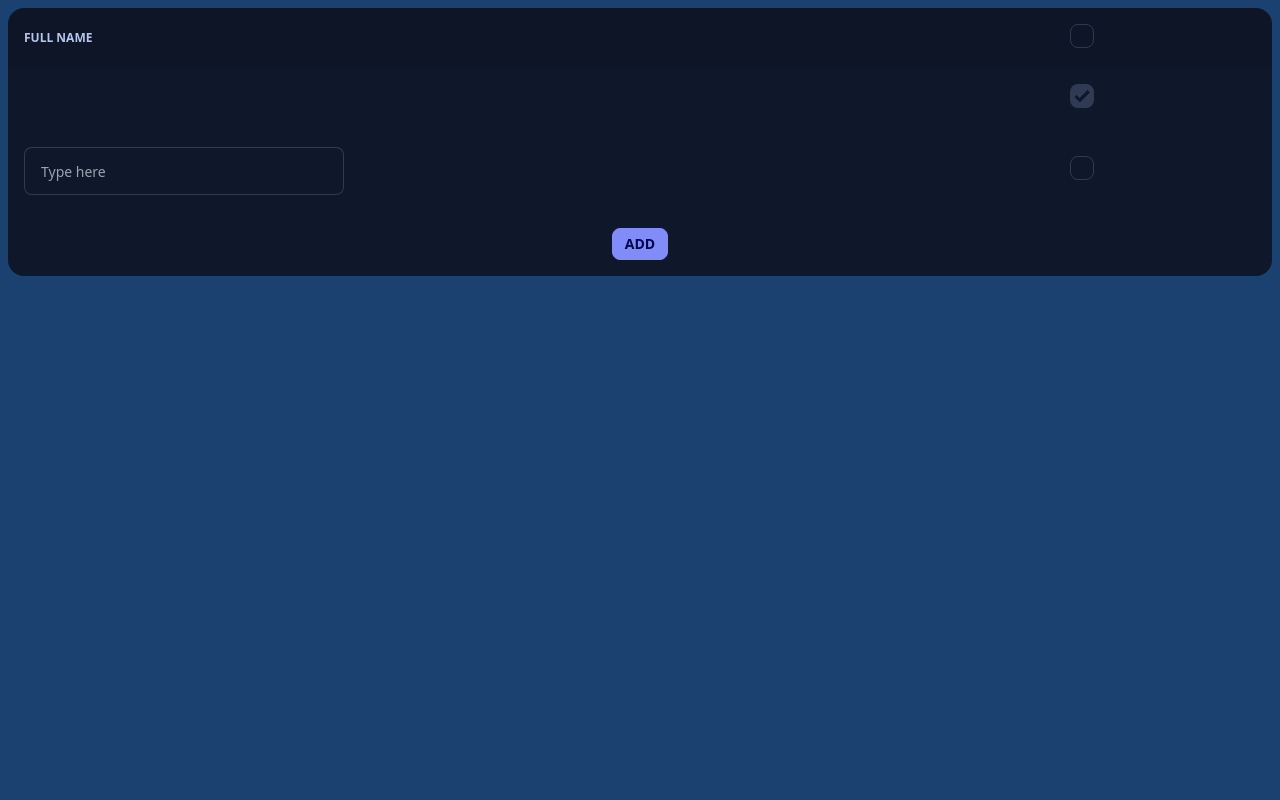
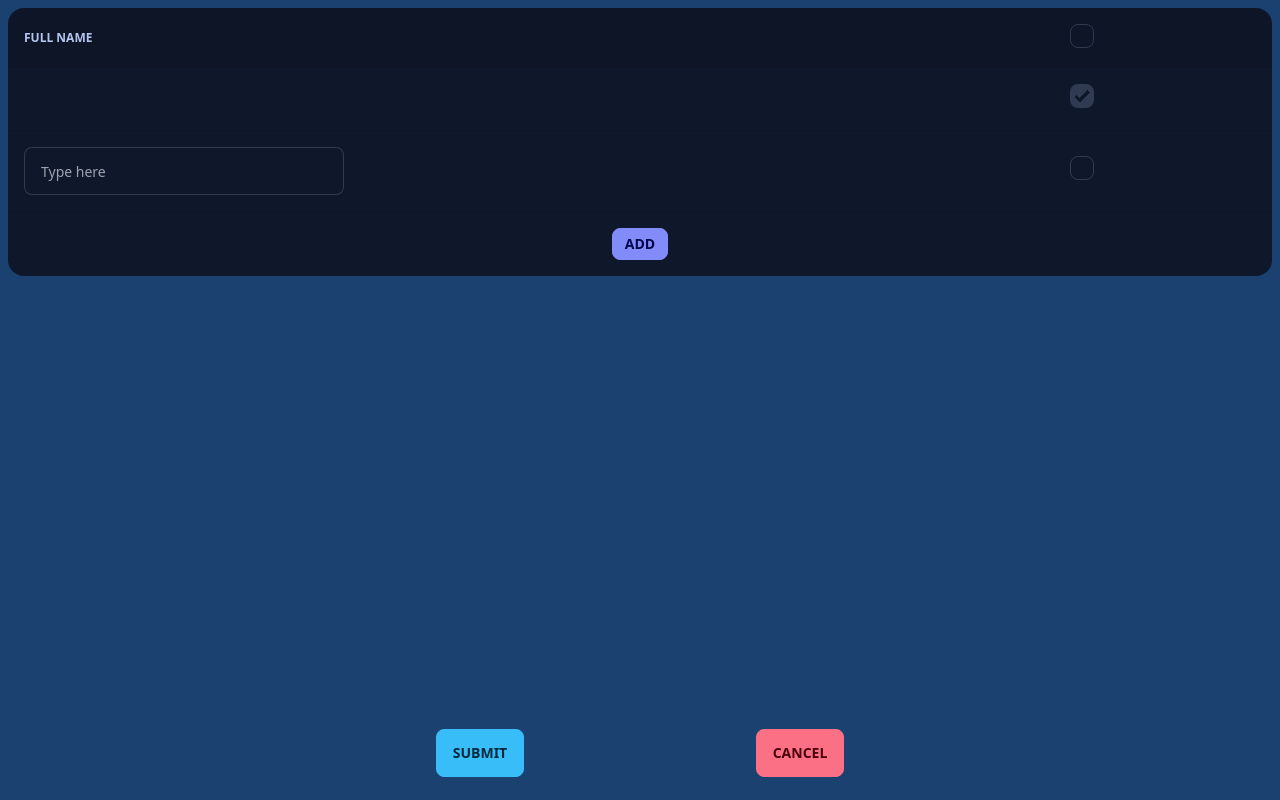
Before and after one commit to lanceolata-au/prodromoi-web, a SvelteKit app: page /recordAttendance in a window 1280 px wide. Built offline with nearby package versions, Linux system fonts and the light colour scheme.

Commit message:
Usable submissions page

```diff
--- a/src/routes/recordAttendance/+page.svelte
+++ b/src/routes/recordAttendance/+page.svelte
@@ -31,7 +31,7 @@
 
 </script>
 
-<div class="overflow-x-auto w-full">
+<div class="overflow-y-scroll h-[90%]">
     <table class="table w-full">
         <!-- head -->
         <thead>
@@ -85,3 +85,13 @@
             </tr>
         </table>
 </div>
+<div class="h-[10%] w-full grid grid-cols-4 gap-4">
+    <div></div>
+    <div class="grid place-items-center">
+        <button class="btn btn-primary">Submit</button>
+    </div>
+    <div class="grid place-items-center">
+        <button class="btn btn-error" on:click={cancel}>Cancel</button>
+    </div>
+    <div></div>
+</div>
```
Lines whose indentation alone changed are shown as unchanged.
